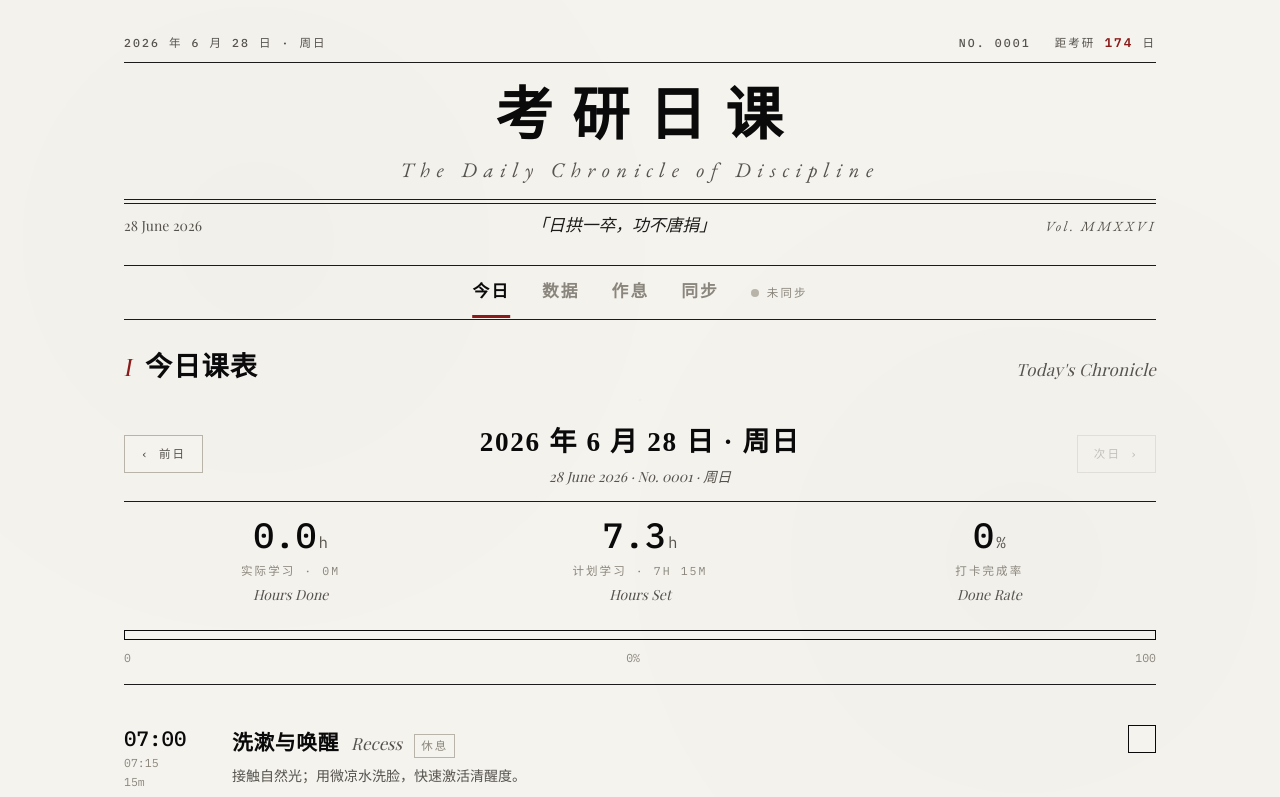
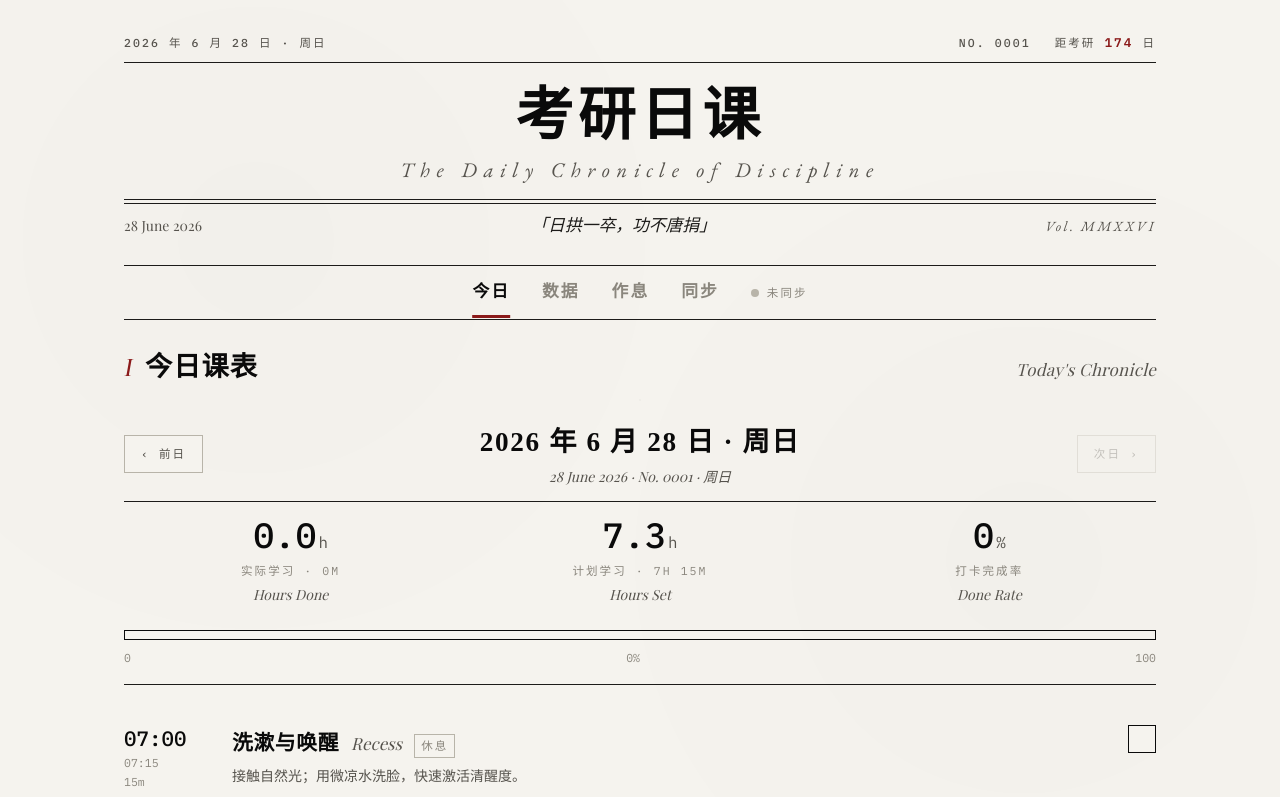
Before and after one commit to Weilv-D/tomyself2026, a React (Vite) app: page /schedule in a window 1280 px wide. Shown: the top 797 px of the page. Built offline with nearby package versions, Linux system fonts and the light colour scheme; a web font is replaced by a local one.

Commit message:
feat: 支持编辑报头刊名并新增 setMeta 方法
- 将报头刊名与页脚名称改为动态读取，默认值为「考研日课」
- 在 Masthead 组件中增加点击编辑、回车提交与 Esc 取消逻辑
- 新增 setMeta 方法以支持 meta 字段的更新与数据同步

```diff
--- a/data/app.json
+++ b/data/app.json
@@ -236,6 +236,7 @@
   "scheduleUpdatedAt": 1782698342888,
   "meta": {
     "startDate": "2026-06-28",
-    "examDate": "2026-12-19"
+    "examDate": "2026-12-19",
+    "title": "考研日课"
   }
 }
--- a/src/App.tsx
+++ b/src/App.tsx
@@ -62,6 +62,8 @@ function AppInner() {
       <Masthead
         startDate={app.data.meta.startDate}
         examDate={app.data.meta.examDate}
+        title={app.data.meta.title ?? '考研日课'}
+        onTitleChange={(v) => app.setMeta({ title: v })}
       />
 
       <Nav
@@ -93,7 +95,7 @@ function AppInner() {
       </main>
 
       <footer className="footer">
-        考研日课 · {new Date().getFullYear()}
+        {app.data.meta.title ?? '考研日课'} · {new Date().getFullYear()}
       </footer>
     </div>
   )
--- a/src/components/Masthead.tsx
+++ b/src/components/Masthead.tsx
@@ -1,16 +1,48 @@
+import { useEffect, useRef, useState } from 'react'
 import { todayISO, fmtLongDate, fmtLongDateEn, daysFromToday } from '../lib/time'
 
 interface MastheadProps {
   startDate: string
   examDate?: string
+  title: string
+  onTitleChange: (v: string) => void
 }
 
 /** 报头：刊名「考研日课」+ 拉丁副刊名 + 日期 + 期号 + 倒计时 */
-export function Masthead({ startDate, examDate }: MastheadProps) {
+export function Masthead({ startDate, examDate, title, onTitleChange }: MastheadProps) {
   const today = todayISO()
   // 期号 = 自起始日起的天数
   const issue = Math.max(1, daysFromToday(startDate) * -1 + 1)
   const examDays = examDate ? daysFromToday(examDate) : null
+
+  const [editing, setEditing] = useState(false)
+  const [draft, setDraft] = useState(title)
+  const inputRef = useRef<HTMLInputElement>(null)
+
+  // 进入编辑态时同步草稿并聚焦
+  useEffect(() => {
+    if (editing) {
+      setDraft(title)
+      // 下一帧聚焦 + 全选，便于整体替换
+      const el = inputRef.current
+      if (el) {
+        requestAnimationFrame(() => {
+          el.focus()
+          el.select()
+        })
+      }
+    }
+  }, [editing, title])
+
+  const commit = () => {
+    const next = draft.trim() || '考研日课'
+    if (next !== title) onTitleChange(next)
+    setEditing(false)
+  }
+
+  const cancel = () => {
+    setEditing(false)
+  }
 
   return (
     <header className="masthead">
@@ -29,8 +61,42 @@ export function Masthead({ startDate, examDate }: MastheadProps) {
 
       <hr className="rule" />
 
-      {/* 刊名 */}
-      <h1 className="masthead-title">考&nbsp;研&nbsp;日&nbsp;课</h1>
+      {/* 刊名：点击可编辑 */}
+      {editing ? (
+        <input
+          ref={inputRef}
+          className="masthead-title-input"
+          value={draft}
+          onChange={(e) => setDraft(e.target.value)}
+          onBlur={commit}
+          onKeyDown={(e) => {
+            if (e.key === 'Enter') {
+              e.preventDefault()
+              commit()
+            } else if (e.key === 'Escape') {
+              e.preventDefault()
+              cancel()
+            }
+          }}
+          maxLength={20}
+          aria-label="编辑刊名"
+        />
+      ) : (
+        <h1
+          className="masthead-title masthead-title--editable"
+          onClick={() => setEditing(true)}
+          title="点击编辑刊名"
+          tabIndex={0}
+          onKeyDown={(e) => {
+            if (e.key === 'Enter' || e.key === ' ') {
+              e.preventDefault()
+              setEditing(true)
+            }
+          }}
+        >
+          {title}
+        </h1>
+      )}
       <p className="masthead-subtitle quote-en">The Daily Chronicle of Discipline</p>
 
       <hr className="rule-double" />
--- a/src/data/defaultSchedule.ts
+++ b/src/data/defaultSchedule.ts
@@ -198,4 +198,6 @@ export const DEFAULT_META = {
   startDate: '2026-06-28',
   // 2027 考研初试：2026 年 12 月 19-20 日，取首日
   examDate: '2026-12-19',
+  // 报头刊名，可编辑
+  title: '考研日课',
 }
--- a/src/hooks/useAppData.ts
+++ b/src/hooks/useAppData.ts
@@ -14,6 +14,8 @@ export interface AppDataApi {
   replaceData: (next: AppData) => void
   /** 替换作息计划 */
   setSchedule: (schedule: ScheduleBlock[]) => void
+  /** 更新 meta（如刊名、考研日期），同步走 schedule 时间戳 */
+  setMeta: (patch: Partial<AppData['meta']>) => void
   /** 是否已修改但未同步（本地 vs 上次加载） */
   dirty: boolean
   markSynced: () => void
@@ -75,6 +77,17 @@ export function useAppData(): AppDataApi {
     setDirty(true)
   }, [])
 
+  // meta 随 schedule 走「最后写入优先」合并（见 mergeData），
+  // 因此改 meta 须同步刷新 scheduleUpdatedAt，否则旧远程会覆盖本地。
+  const setMeta = useCallback((patch: Partial<AppData['meta']>) => {
+    setData((prev) => ({
+      ...prev,
+      meta: { ...prev.meta, ...patch },
+      scheduleUpdatedAt: Date.now(),
+    }))
+    setDirty(true)
+  }, [])
+
   const markSynced = useCallback(() => setDirty(false), [])
 
   return {
@@ -84,6 +97,7 @@ export function useAppData(): AppDataApi {
     setBlockNote,
     replaceData,
     setSchedule,
+    setMeta,
     dirty,
     markSynced,
   }
--- a/src/styles/components.css
+++ b/src/styles/components.css
@@ -26,10 +26,43 @@
   font-weight: 900;
   font-size: var(--fs-mega);
   text-align: center;
-  letter-spacing: 0.04em;
+  letter-spacing: 0.08em;
   line-height: 1;
   padding: var(--sp-5) 0 var(--sp-2);
   margin: 0;
+}
+/* 可编辑刊名：点击进入编辑态 */
+.masthead-title--editable {
+  cursor: text;
+  border-radius: 2px;
+  outline: none;
+  transition: background 0.15s ease;
+}
+.masthead-title--editable:hover,
+.masthead-title--editable:focus {
+  background: rgba(0, 0, 0, 0.04);
+}
+.masthead-title--editable:focus {
+  box-shadow: 0 2px 0 var(--vermilion);
+}
+/* 编辑态输入框：与刊名同字体同字号，居中 */
+.masthead-title-input {
+  display: block;
+  width: 100%;
+  text-align: center;
+  font-family: var(--font-display-cn);
+  font-weight: 900;
+  font-size: var(--fs-mega);
+  letter-spacing: 0.08em;
+  line-height: 1;
+  padding: var(--sp-5) 0 var(--sp-2);
+  margin: 0;
+  color: inherit;
+  background: rgba(0, 0, 0, 0.04);
+  border: none;
+  border-bottom: 2px solid var(--vermilion);
+  outline: none;
+  border-radius: 2px;
 }
 .masthead-subtitle {
   text-align: center;
@@ -58,6 +91,9 @@
 
 @media (max-width: 640px) {
   .masthead-title {
+    font-size: 2.6rem;
+  }
+  .masthead-title-input {
     font-size: 2.6rem;
   }
   .masthead-subtitle {
--- a/src/types.ts
+++ b/src/types.ts
@@ -87,6 +87,8 @@ export interface AppData {
     startDate: string
     /** 考研日期（可选，用于倒计时） */
     examDate?: string
+    /** 报头刊名（可选，默认「考研日课」） */
+    title?: string
   }
 }
 
```
